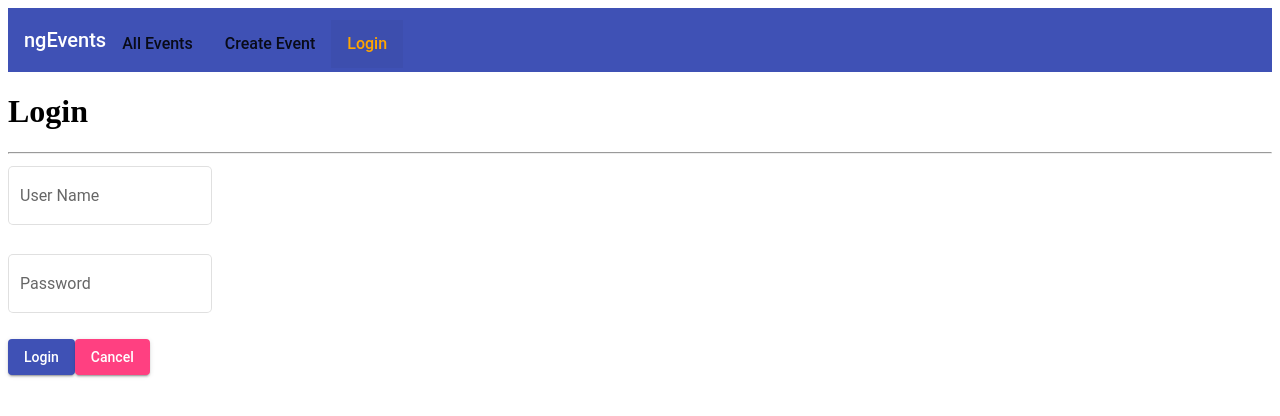
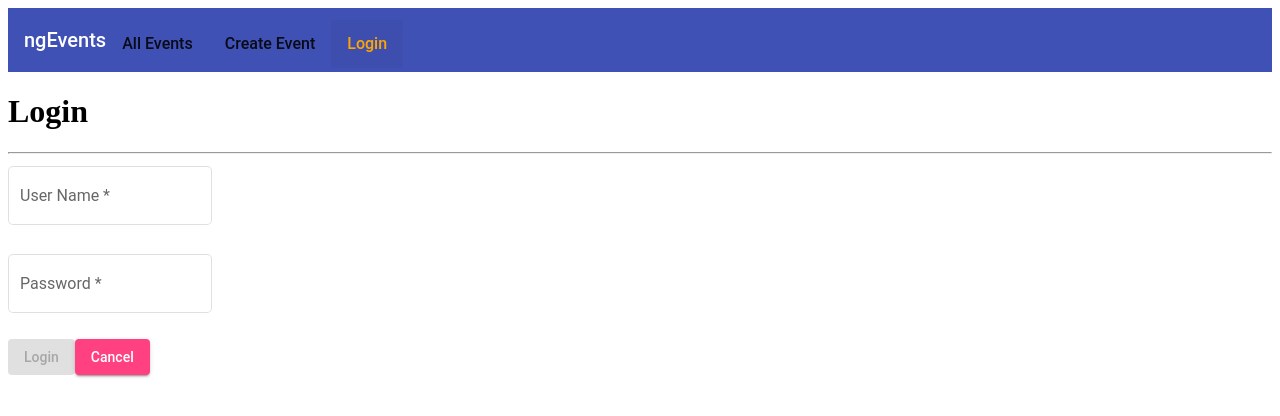
Before and after one commit to achutkiran/Angular-Tutorial-pluralsight, an Angular app: page /user in a window 1280 px wide. Both pictures are taken after a click on the element "Login". Shown: the top 416 px of the page. Built offline with nearby package versions, Linux system fonts and the light colour scheme.

Commit message:
form validation

```diff
--- a/src/app/user/login.component.html
+++ b/src/app/user/login.component.html
@@ -3,14 +3,16 @@
 <form class="flexForm" #loginForm="ngForm" (ngSubmit)="login(loginForm.value)">
     <mat-form-field appearance="outline">
         <mat-label>User Name</mat-label>
-        <input matInput placeholder="User Name..." (ngModel)="userName" name="userName">
+        <input matInput placeholder="User Name..." (ngModel)="userName" name="userName" required>
+        <mat-error *ngIf="loginForm.controls['userName']?.invalid">User name is required</mat-error>
     </mat-form-field>
     <mat-form-field appearance="outline">
         <mat-label>Password</mat-label>
-        <input matInput placeholder="Password..." type="password" (ngModel)="password" name="password">
+        <input matInput placeholder="Password..." type="password" (ngModel)="password" name="password" required>
+        <mat-error *ngIf="loginForm.controls['password']?.invalid">Password is required</mat-error>
     </mat-form-field>
     <div>
-        <button mat-raised-button color="primary" type="submit">Login</button>
+        <button mat-raised-button color="primary" type="submit" [disabled]="!loginForm.valid">Login</button>
         <button mat-raised-button color="accent" type="button" (click)="cancel()">Cancel</button>
     </div>
 </form>
```
